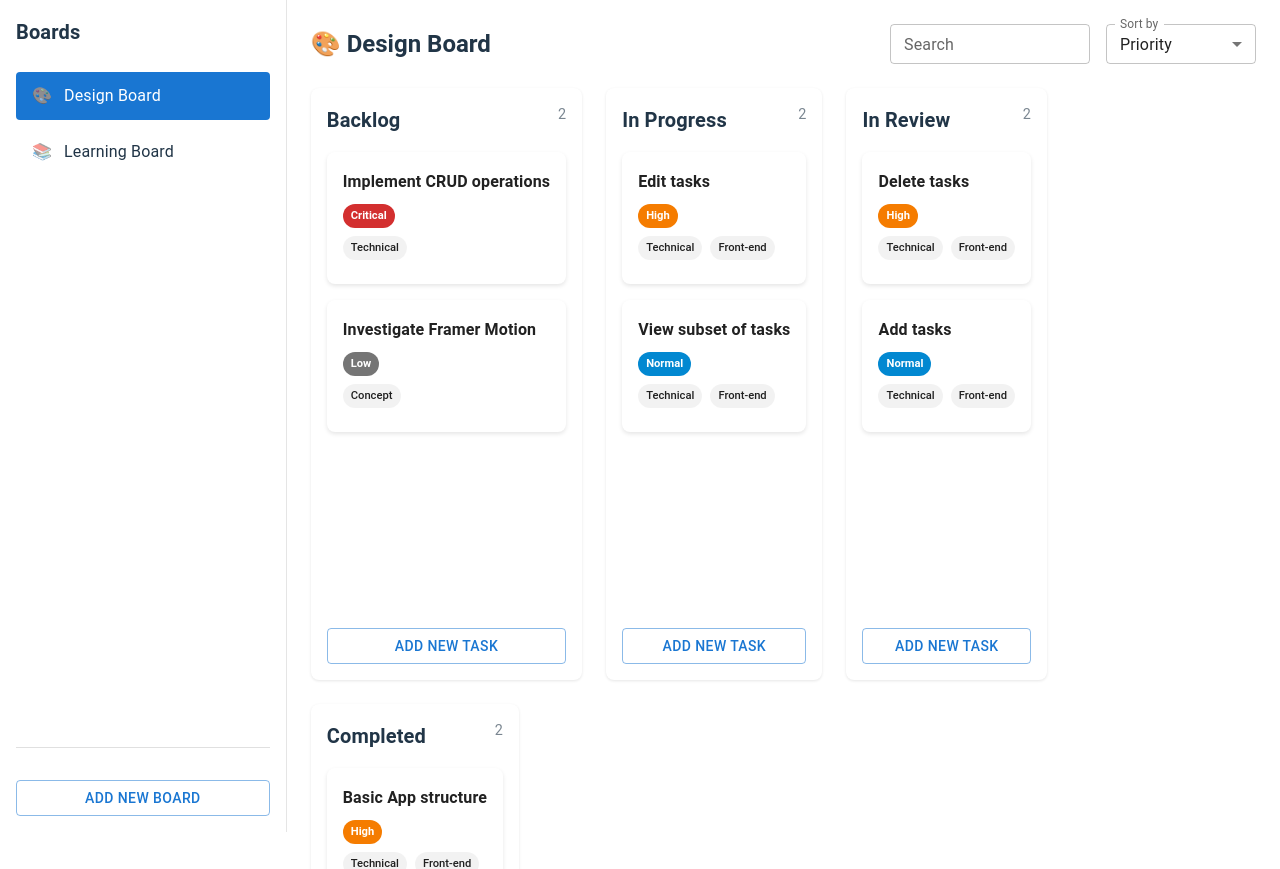
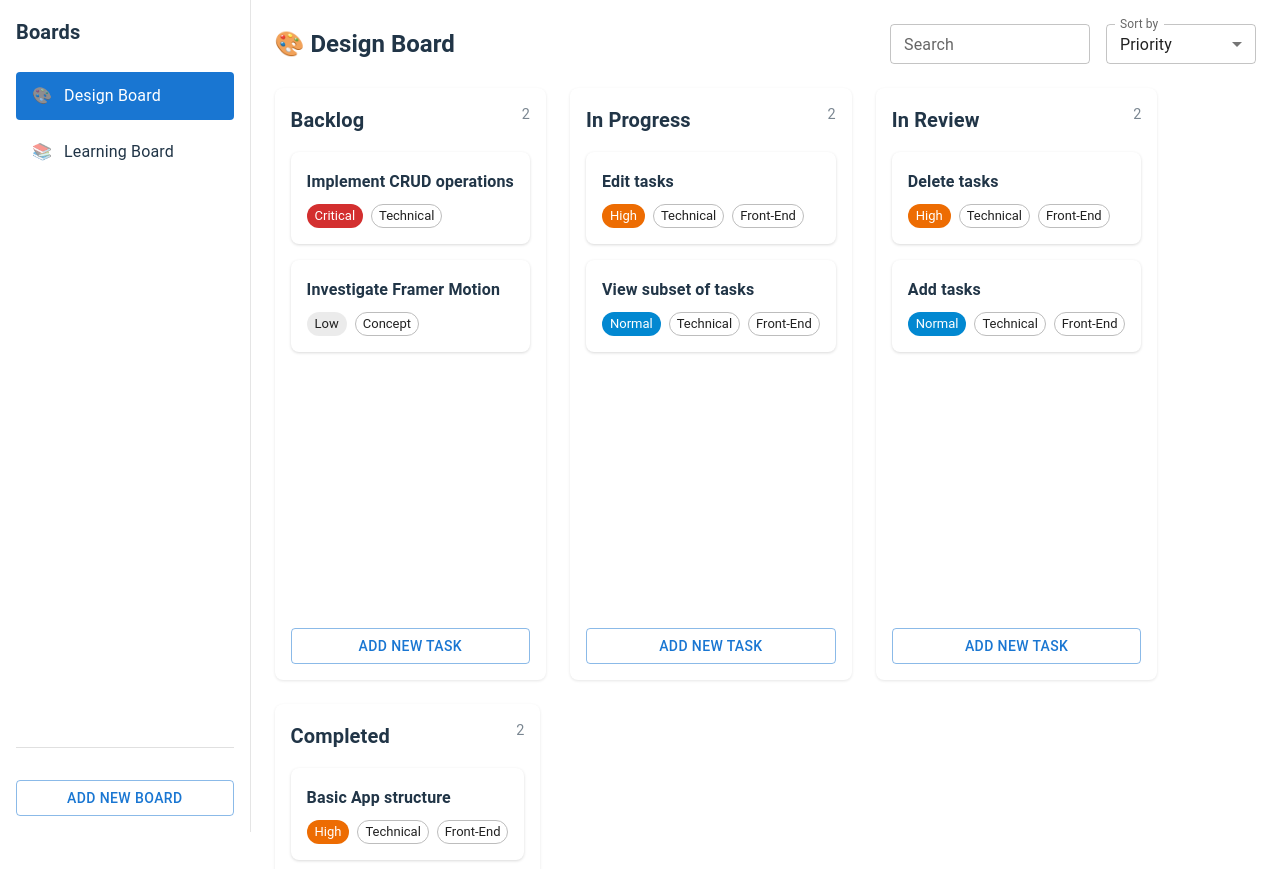
Before and after one commit to AFloresc/Tasks-Manager, a React (Vite) app: page / in a window 1280 px wide. Shown: the top 869 px of the page. Built offline with nearby package versions, Linux system fonts and the light colour scheme.

Commit message:
feat: Now taska are drag&drop between task statuses

```diff
--- a/package.json
+++ b/package.json
@@ -10,6 +10,9 @@
     "preview": "vite preview"
   },
   "dependencies": {
+    "@dnd-kit/core": "^6.3.1",
+    "@dnd-kit/modifiers": "^9.0.0",
+    "@dnd-kit/sortable": "^10.0.0",
     "@emotion/react": "^11.14.0",
     "@emotion/styled": "^11.14.1",
     "@mui/icons-material": "^7.3.6",
--- a/src/App.jsx
+++ b/src/App.jsx
@@ -154,6 +154,22 @@ export default function App() {
     );
   };
 
+  // 👉 Drag & Drop: mover tarea entre columnas
+  const handleMoveTask = (taskId, newStatus) => {
+    setBoards((prevBoards) =>
+      prevBoards.map((board) =>
+        board.id === activeBoardId
+          ? {
+              ...board,
+              tasks: board.tasks.map((t) =>
+                t.id === taskId ? { ...t, status: newStatus } : t
+              )
+            }
+          : board
+      )
+    );
+  };
+
   return (
     <Box sx={{ display: "flex", height: "100vh" }}>
       {/* Sidebar */}
@@ -171,6 +187,7 @@ export default function App() {
         onChangeSortMode={setSortMode}
         searchQuery={searchQuery}
         onChangeSearch={setSearchQuery}
+        onMoveTask={handleMoveTask}   // 👈 DRAG & DROP
         onOpenTask={(task) => {
           setSelectedTask(task);
           setOpenTaskModal(true);
--- a/src/components/BoardColumn.jsx
+++ b/src/components/BoardColumn.jsx
@@ -1,7 +1,19 @@
 import { Box, Typography, Button, Stack } from "@mui/material";
+import { useDroppable } from "@dnd-kit/core";
 import TaskCard from "./TaskCard";
 
-export default function BoardColumn({ title, tasks, status, sortMode, onOpenTask }) {
+export default function BoardColumn({
+    title,
+    tasks,
+    status,
+    sortMode,
+    onOpenTask
+}) {
+    // --- Drag & Drop: columna droppable ---
+    const { setNodeRef } = useDroppable({
+        id: status // 👈 el ID de la columna
+    });
+
     // --- Sorting logic ---
     const sortTasks = (tasks, mode) => {
         if (mode === "priority") {
@@ -36,6 +48,7 @@ export default function BoardColumn({ title, tasks, status, sortMode, onOpenTask
 
     return (
         <Box
+        ref={setNodeRef}
         sx={{
             backgroundColor: "background.paper",
             borderRadius: 2,
--- a/src/components/BoardView.jsx
+++ b/src/components/BoardView.jsx
@@ -5,6 +5,8 @@ import {
   TextField,
   MenuItem
 } from "@mui/material";
+
+import { DndContext } from "@dnd-kit/core";
 import BoardColumn from "./BoardColumn";
 
 export default function BoardView({
@@ -13,6 +15,7 @@ export default function BoardView({
     onChangeSortMode,
     searchQuery,
     onChangeSearch,
+    onMoveTask,
     onOpenTask
 }) {
     if (!board) {
@@ -28,6 +31,18 @@ export default function BoardView({
     const inProgress = board.tasks.filter((t) => t.status === "inProgress");
     const inReview = board.tasks.filter((t) => t.status === "inReview");
     const completed = board.tasks.filter((t) => t.status === "completed");
+
+    // Drag & Drop handler
+    const handleDragEnd = (event) => {
+        const { active, over } = event;
+
+        if (!over) return;
+
+        const taskId = active.id;
+        const newStatus = over.id; // id de la columna
+
+        onMoveTask(taskId, newStatus);
+    };
 
     return (
         <Box sx={{ flexGrow: 1, p: 3 }}>
@@ -70,7 +85,8 @@ export default function BoardView({
             </Box>
         </Box>
 
-        {/* Grid de columnas */}
+        {/* Drag & Drop context */}
+        <DndContext onDragEnd={handleDragEnd}>
             <Grid container spacing={3}>
             <Grid item xs={12} md={3}>
                 <BoardColumn
@@ -112,6 +128,7 @@ export default function BoardView({
                 />
             </Grid>
             </Grid>
+        </DndContext>
         </Box>
     );
 }
--- a/src/components/TaskCard.jsx
+++ b/src/components/TaskCard.jsx
@@ -1,71 +1,72 @@
-import { Card, CardContent, Typography, Chip, Stack } from "@mui/material";
+import { Box, Chip, Stack, Typography } from "@mui/material";
+import { useDraggable } from "@dnd-kit/core";
 
 export default function TaskCard({ task, onClick }) {
-    const getPriorityColor = (priority) => {
-        switch (priority) {
-        case "critical":
-            return "#d32f2f"; // rojo fuerte
-        case "high":
-            return "#f57c00"; // naranja
-        case "normal":
-            return "#0288d1"; // azul
-        case "low":
-            return "#757575"; // gris
-        default:
-            return "#9e9e9e";
-        }
+    const { attributes, listeners, setNodeRef, transform, isDragging } =
+        useDraggable({
+        id: task.id
+        });
+
+    const style = {
+        transform: transform
+        ? `translate(${transform.x}px, ${transform.y}px)`
+        : undefined,
+        opacity: isDragging ? 0.5 : 1,
+        cursor: "grab"
     };
 
+    // Color por prioridad
+    const priorityColor = {
+        critical: "error",
+        high: "warning",
+        normal: "info",
+        low: "default"
+    }[task.priority];
+
     return (
-        <Card
+        <Box
+        ref={setNodeRef}
+        {...listeners}
+        {...attributes}
         onClick={onClick}
+        style={style}
         sx={{
-            cursor: "pointer",
+            p: 2,
             borderRadius: 2,
-            boxShadow: "0 2px 4px rgba(0,0,0,0.1)",
-            transition: "0.2s",
+            backgroundColor: "background.paper",
+            boxShadow: "0 1px 3px rgba(0,0,0,0.15)",
+            transition: "0.15s ease",
             "&:hover": {
-            boxShadow: "0 4px 12px rgba(0,0,0,0.15)",
-            transform: "translateY(-2px)"
+            boxShadow: "0 2px 6px rgba(0,0,0,0.25)"
             }
         }}
         >
-        <CardContent sx={{ display: "flex", flexDirection: "column", gap: 1 }}>
-            {/* Title */}
-            <Typography variant="subtitle1" sx={{ fontWeight: 600 }}>
+        {/* Título */}
+        <Typography variant="subtitle1" sx={{ fontWeight: 600, mb: 1 }}>
             {task.title}
-            </Typography>
+        </Typography>
 
-            {/* Priority */}
+        {/* Badges */}
+        <Stack direction="row" spacing={1} flexWrap="wrap">
+            {/* Prioridad */}
             <Chip
             label={task.priority}
             size="small"
-            sx={{
-                textTransform: "capitalize",
-                backgroundColor: getPriorityColor(task.priority),
-                color: "white",
-                fontWeight: 600,
-                fontSize: "0.7rem",
-                alignSelf: "flex-start"
-            }}
+            color={priorityColor}
+            sx={{ textTransform: "capitalize" }}
             />
 
             {/* Tags */}
-            <Stack direction="row" spacing={1} flexWrap="wrap">
             {task.tags.map((tag) => (
-                <Chip
+            <Chip
                 key={tag}
                 label={tag}
                 size="small"
-                sx={{
-                    fontSize: "0.7rem",
-                    backgroundColor: "rgba(0,0,0,0.05)",
-                    fontWeight: 500
-                }}
-                />
+                variant="outlined"
+                sx={{ textTransform: "capitalize" }}
+            />
             ))}
-            </Stack>
-        </CardContent>
-        </Card>
+        </Stack>
+        </Box>
     );
 }
```
Also changed, not shown: 1 other file (tests, documents, lock files or other folders). Lines whose indentation alone changed are shown as unchanged.
